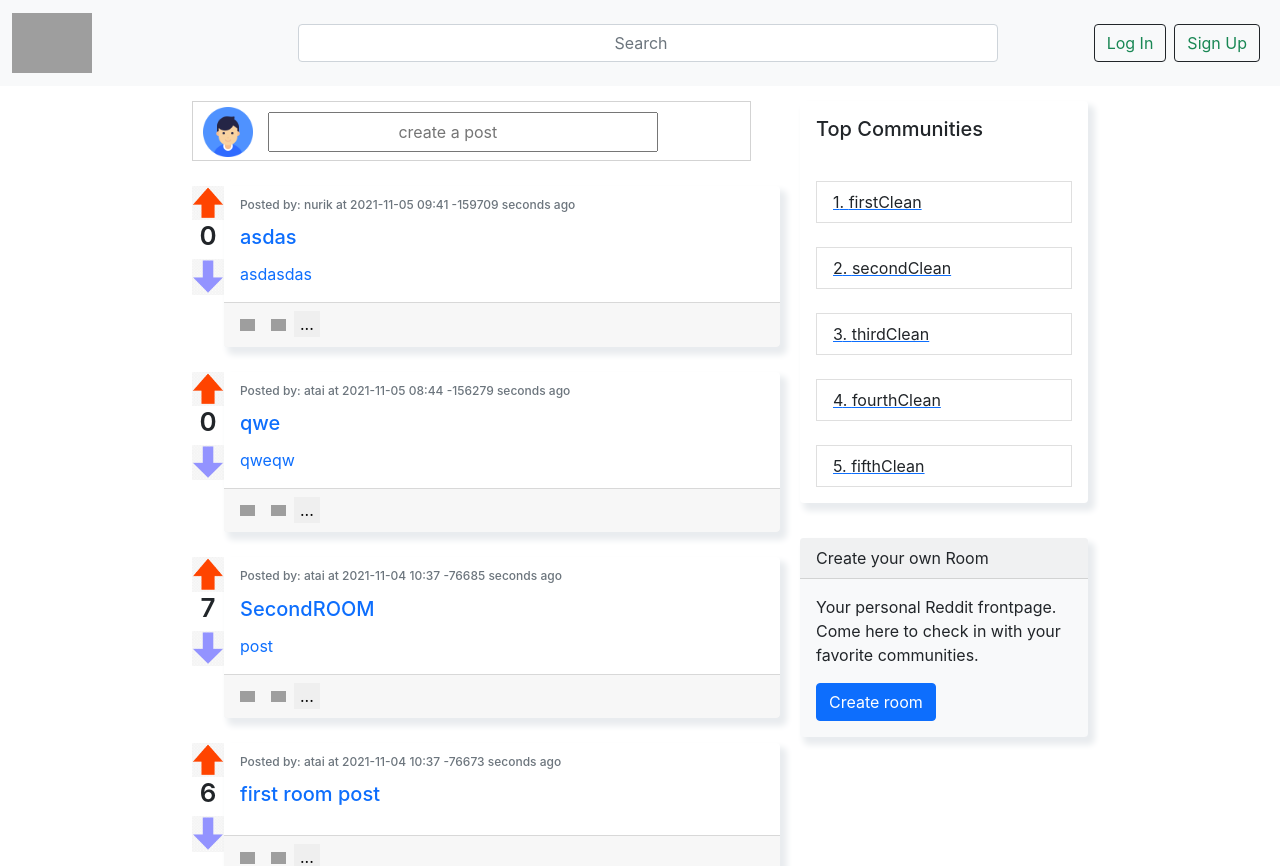
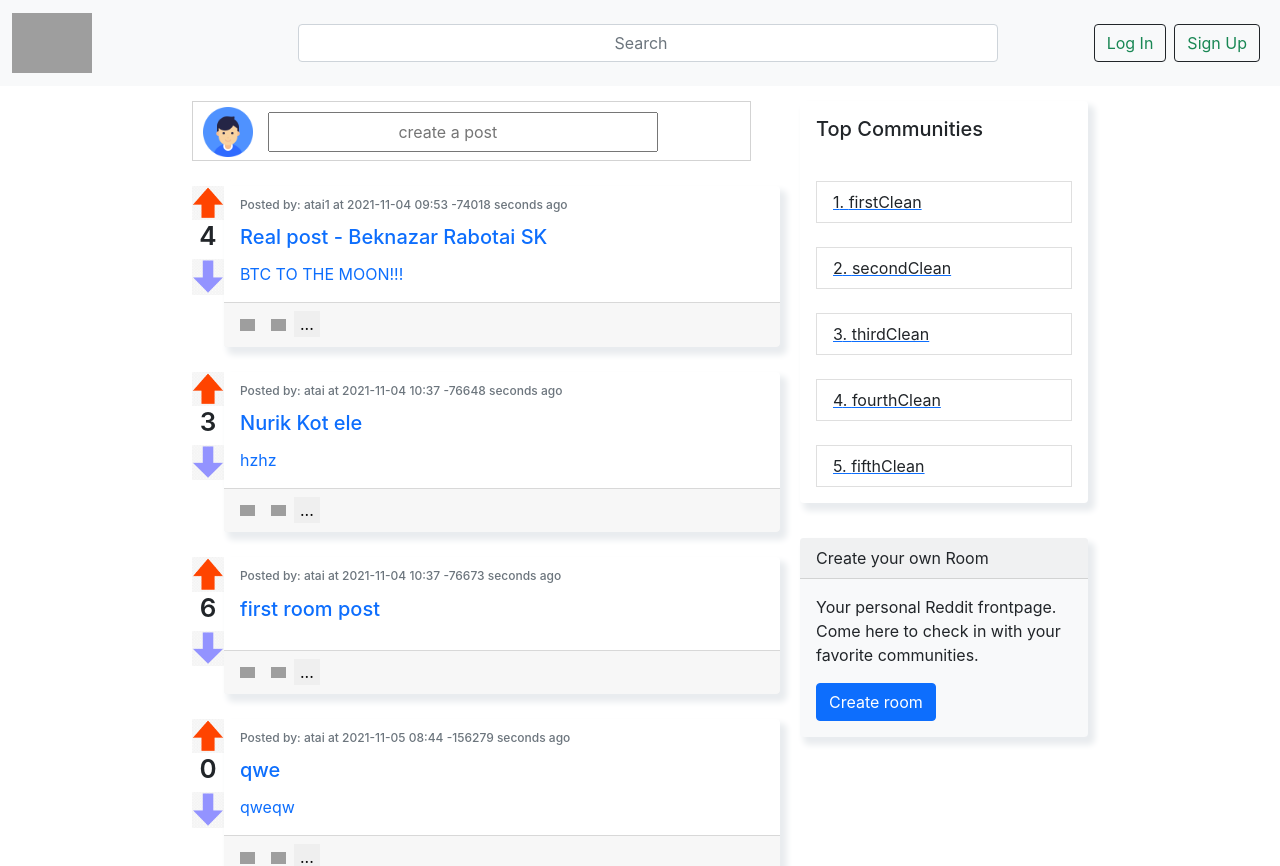
Before and after one commit to badjo11/reddit, a React (Create React App) app: page / in a window 1280 px wide. Shown: the top 866 px of the page. Built offline with nearby package versions, Linux system fonts and the light colour scheme; data requests are answered from the project's data file; grey boxes are pictures that could not be loaded.

Commit message:
commented out

```diff
--- a/src/components/general/Post.jsx
+++ b/src/components/general/Post.jsx
@@ -45,25 +45,25 @@ const Post = ({ item, roomtitle, roomTitles, votesForUser }) => {
   }, []);
 
   let vote = <h3 className="VoteWeightNum">{item.voteWeight}</h3>;
-  if (user) {
-    let index = votesForUser.findIndex((post) => post.postId === item.id);
-    if (index !== -1) {
-      let voteWeight = votesForUser[index].value;
-      if (voteWeight === -1) {
-        vote = (
-          <h3 style={{ color: "purple" }} className="VoteWeightNum">
-            {item.voteWeight}
-          </h3>
-        );
-      } else if (voteWeight === 1) {
-        vote = (
-          <h3 style={{ color: "orange" }} className="VoteWeightNum">
-            {item.voteWeight}
-          </h3>
-        );
-      }
-    }
-  }
+  // if (user) {
+  //   let index = votesForUser.findIndex((post) => post.postId === item.id);
+  //   if (index !== -1) {
+  //     let voteWeight = votesForUser[index].value;
+  //     if (voteWeight === -1) {
+  //       vote = (
+  //         <h3 style={{ color: "purple" }} className="VoteWeightNum">
+  //           {item.voteWeight}
+  //         </h3>
+  //       );
+  //     } else if (voteWeight === 1) {
+  //       vote = (
+  //         <h3 style={{ color: "orange" }} className="VoteWeightNum">
+  //           {item.voteWeight}
+  //         </h3>
+  //       );
+  //     }
+  //   }
+  // }
 
   function handleUpVote(e) {
     e.preventDefault();
--- a/src/components/general/PostList.jsx
+++ b/src/components/general/PostList.jsx
@@ -7,13 +7,13 @@ import { votesContext } from "../../contexts/VoteContext";
 const PostList = (props) => {
   let { roomposts, mainFeedPosts } = useContext(postsContext);
   const { getVotesForUserPosts, votesForUser } = useContext(votesContext);
-  const [posts, setPosts] = useState(mainFeedPosts)
+  const [posts, setPosts] = useState(mainFeedPosts);
 
   useEffect(() => {
-    let arr = [...mainFeedPosts]
-    arr.sort((a, b) => b.CreatedAtMs - a.CreatedAtMs)
-    setPosts(arr)
-  }, [mainFeedPosts])
+    let arr = [...mainFeedPosts];
+    arr.sort((a, b) => b.CreatedAtMs - a.CreatedAtMs);
+    setPosts(arr);
+  }, [mainFeedPosts]);
 
   const { roomtitle } = useParams();
 
@@ -40,7 +40,7 @@ const PostList = (props) => {
     } else {
       return (
         <div>
-          {posts.map((item) => (
+          {mainFeedPosts.reverse().map((item) => (
             <Post
               key={item.id + count + 1}
               item={item}
@@ -69,7 +69,7 @@ const PostList = (props) => {
     } else {
       return (
         <div>
-          {posts.map((item) => (
+          {mainFeedPosts.map((item) => (
             <Post
               key={item.id + count + 1}
               item={item}
```
